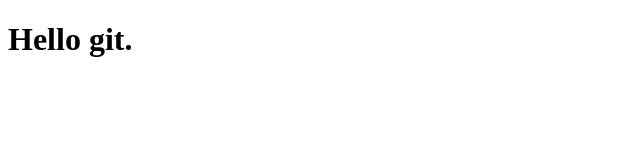
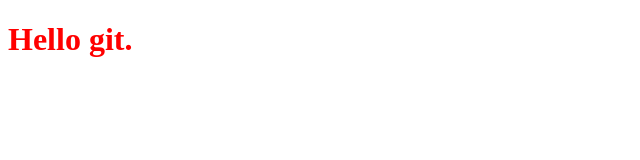
Before and after one commit to Hakim75/tp-git, a plain HTML site: page index.html in a window 1280 px wide. Shown: the whole page, without its empty margins (0-640 px from the left). Drawn offline with Linux system fonts and the light colour scheme.

Commit message:
add stylesheet and link html

```diff
--- a/index.html
+++ b/index.html
@@ -4,6 +4,7 @@
     <meta charset="UTF-8" />
     <meta name="viewport" content="width=, initial-scale=1.0" />
     <meta http-equiv="X-UA-Compatible" content="ie=edge" />
+    <link rel="stylesheet" href="styles.css" />
     <title>Document</title>
   </head>
   <body>
--- /dev/null
+++ b/styles.css
@@ -0,0 +1,3 @@
+h1 {
+  color: red;
+}
```
